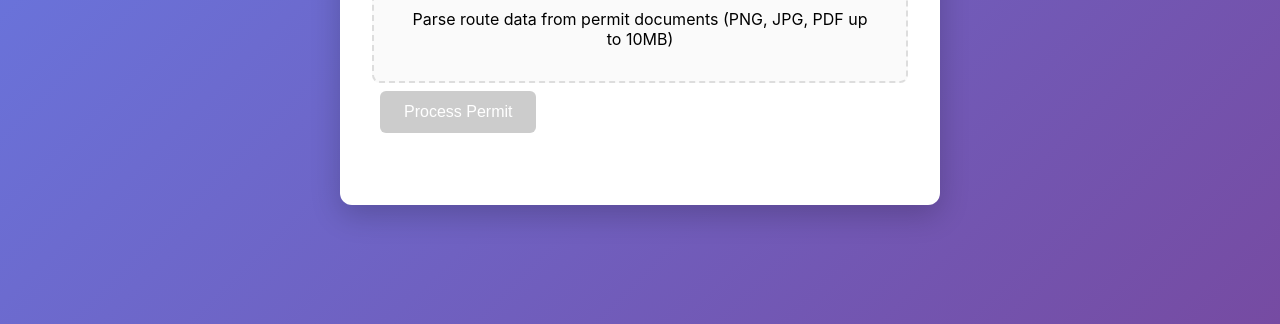
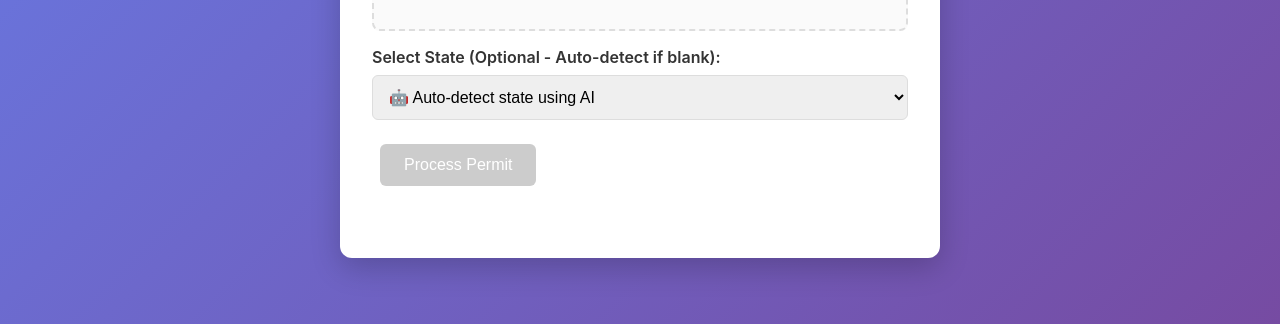
Before and after one commit to lazarev-a-auca-2022/TruckingConsole, a website: page public/index.html in a window 1280 px wide. Shown: the part 476-800 px from the top of the page. Drawn offline with Linux system fonts and the light colour scheme.

Commit message:
state selector returns.

```diff
--- a/public/index.html
+++ b/public/index.html
@@ -230,7 +230,7 @@
                 <input type="file" id="fileInput" class="file-input" accept=".png,.jpg,.jpeg,.pdf" />
             </div>
 
-            <!-- <div class="state-selector">
+            <div class="state-selector">
                 <label for="stateSelect">Select State (Optional - Auto-detect if blank):</label>
                 <select id="stateSelect">
                     <option value="">🤖 Auto-detect state using AI</option>
@@ -241,7 +241,7 @@
                     <option value="IN">Indiana (IN)</option>
                     <option value="VA">Virginia (VA)</option>
                 </select>
-            </div> -->
+            </div>
 
             <div id="fileInfo" class="file-info hidden"></div>
 
```
